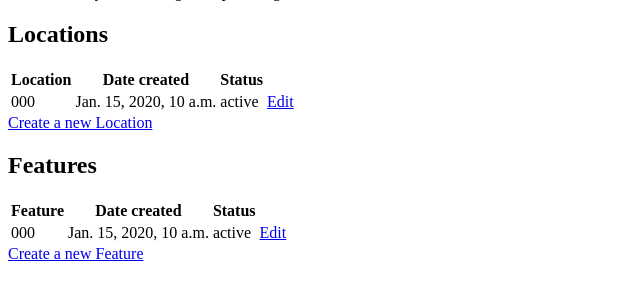
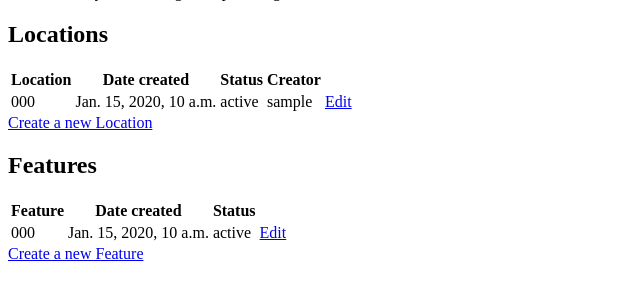
Before and after one commit to tknuutin/Proto, a Django app: template new/templates/editor_main.html in a window 1280 px wide. Shown: the part 121-421 px from the top of the page, without its empty margins (0-640 px from the left). Run offline with Django 3.2, Linux system fonts and the light colour scheme; the template is opened without the code that fills it: most values are stand-ins (such as "Sample title", 1, 10 or a date in 2020); some web fonts are replaced.

Commit message:
added improved superuser views

```diff
--- a/new/modproto/editor.py
+++ b/new/modproto/editor.py
@@ -76,7 +76,7 @@ def location(request, id=None, message=None):
 @login_required
 def editor_main(request):
     """ Editor main view. """
-    locations = DBLocation.objects.filter(creator=request.user)
+    locations = DBLocation.objects.all() if request.user.is_superuser else DBLocation.objects.filter(creator=request.user)
     events = DBEvent.objects.filter(creator=request.user)
     features = DBFeature.objects.filter(creator=request.user)
     conditions = DBCondition.objects.filter(creator=request.user)
--- a/new/templates/editor_main.html
+++ b/new/templates/editor_main.html
@@ -11,16 +11,18 @@
     </div>
     <div id="container">
         <p>Hello, {{user.username}}. Here you can design and publish game modules.</p>
+        {% if user.is_superuser %} <p>You are a superuser. Showing absolutely everything.</p>{% endif %}
         <div class="d_element">
             <h2 class="dbtitle">Locations</h2>
             {% if locations %}
             <table id="locations">
-                <th>Location</th><th>Date created</th><th>Status</th><th></th>
+                <th>Location</th><th>Date created</th><th>Status</th><th>Creator</th><th></th>
                 {% for loc in locations %}
                 <tr data-rownum="{{ forloop.counter }}">
                     <td>{{ loc.getUnicode }}</td>
                     <td>{{ loc.date_created }}</td>
                     <td>{{ loc.get_play_status }}</td>
+                    <td>{{ loc.creator.username }}</td>
                     <td class="edit_cell"><a href="location/{{ loc.id }}">Edit</a></td>
                 </tr>
                 {% endfor %}
```
